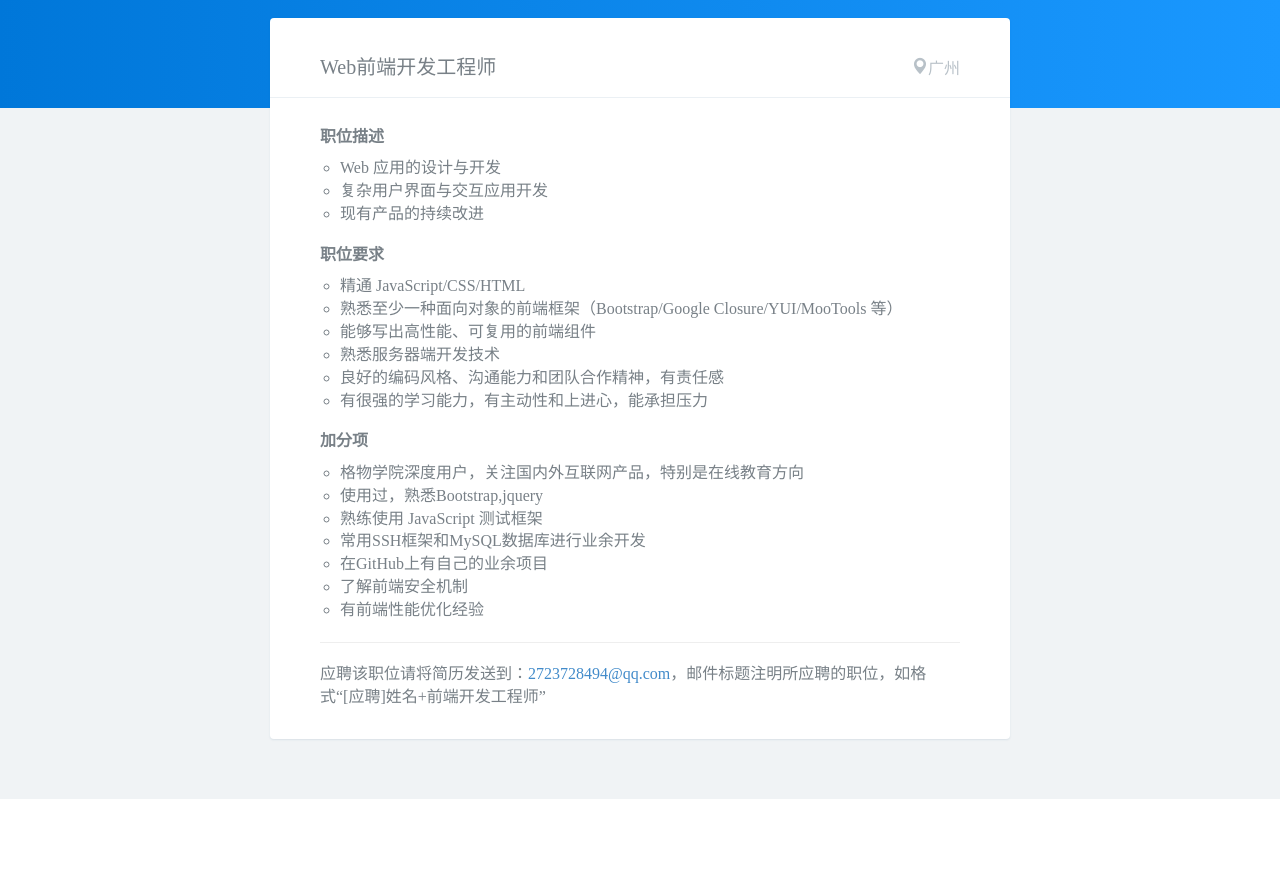
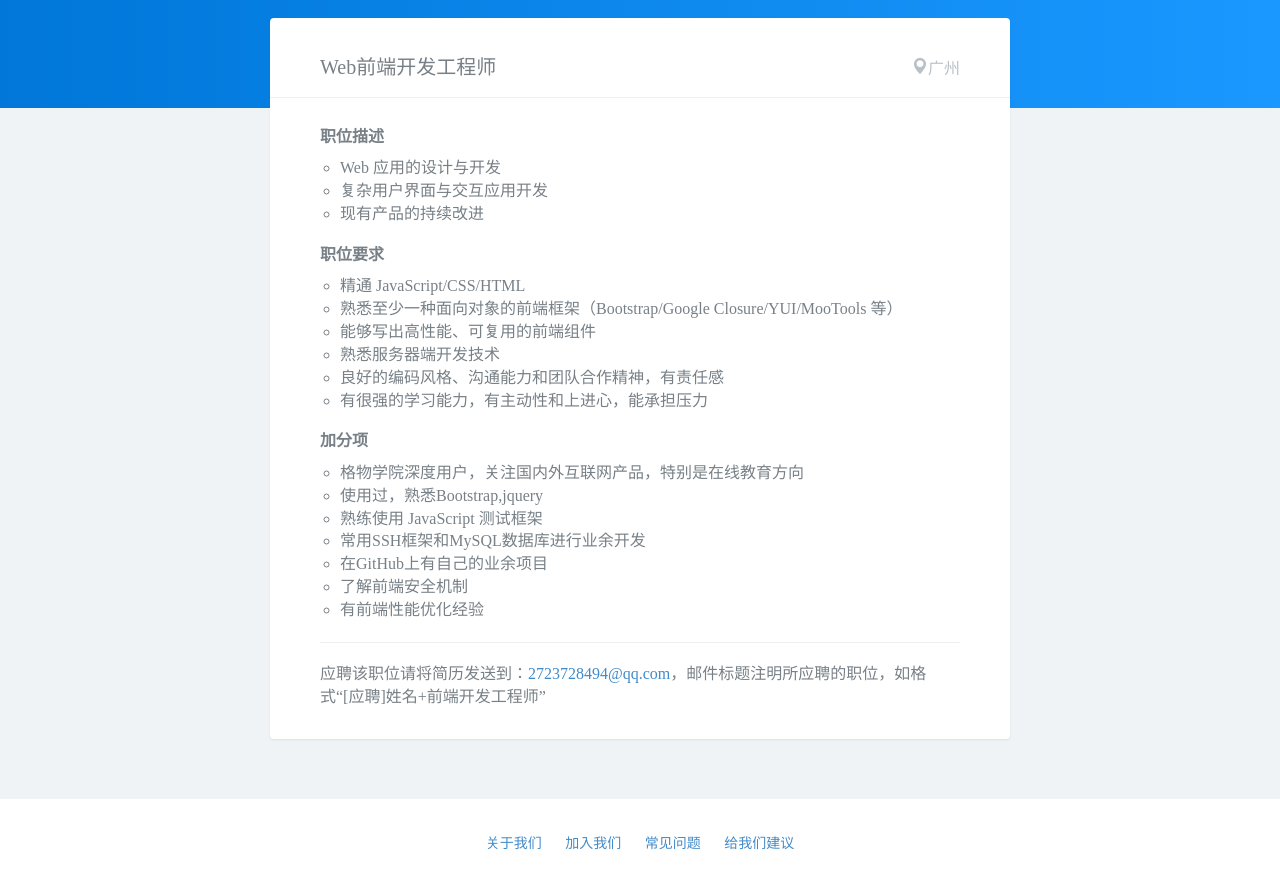
Before and after one commit to gewuxy/gewuxy.github.io, a plain HTML site: page pages/career/qianduan.html in a window 1280 px wide. Shown: the part 183-1052 px from the top of the page. Drawn offline with Linux system fonts and the light colour scheme; no server answers.

Commit message:
相对路径错误

```diff
--- a/pages/career/qianduan.html
+++ b/pages/career/qianduan.html
@@ -15,10 +15,10 @@
 <link rel="shortcut icon" type="image/png" href="../../favicon.png">
 <script>
 $(document).ready(function(){
-$.get("../header.html",function(data){
+$.get("../../header.html",function(data){
 $("#header").html(data);
 });
-$.get("../footer.html",function(data){
+$.get("../../footer.html",function(data){
 $("#footer").html(data);
 });
 });
```
